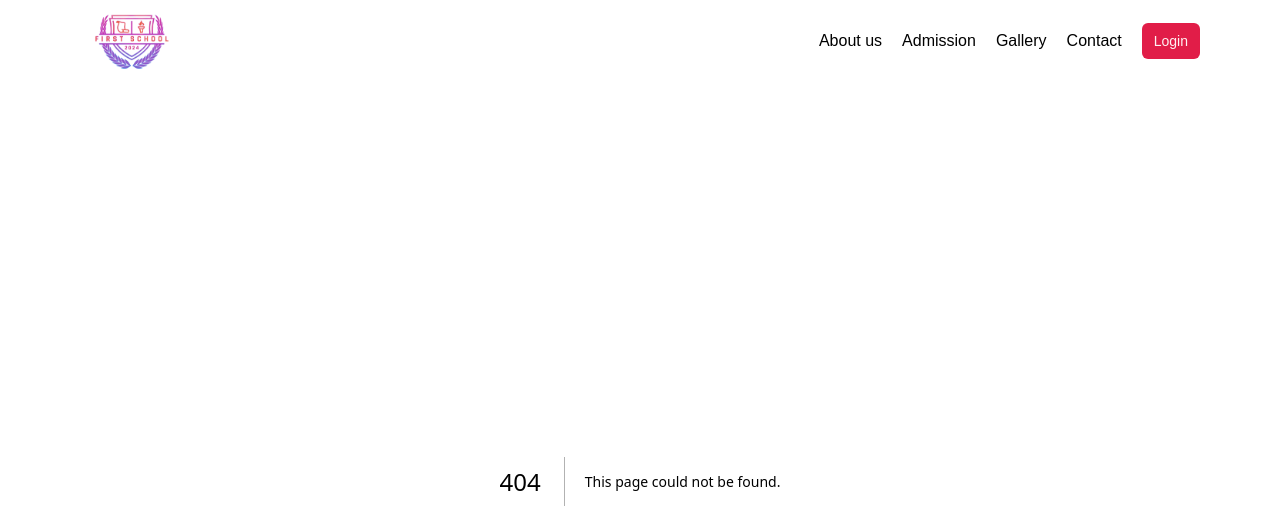
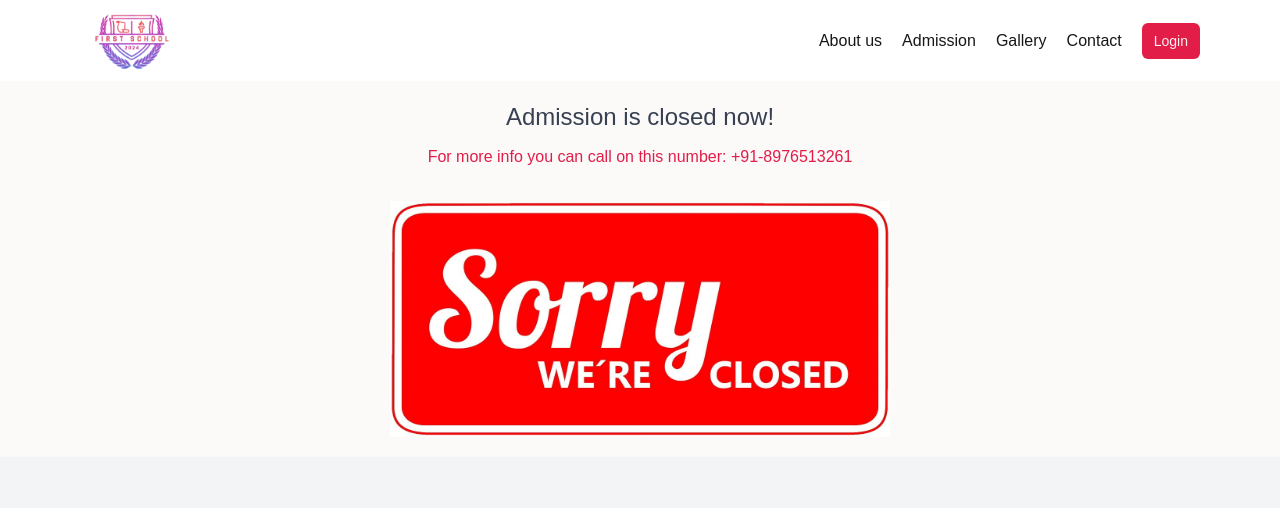
Before and after one commit to umesh37kr/firstschool-ui, a Next.js app: page /admission in a window 1280 px wide. Before the commit this address had no page. Shown: the top 508 px of the page. Built offline with nearby package versions, Linux system fonts and the light colour scheme.

Commit message:
add admission

```diff
--- a/src/app/(home)/page.jsx
+++ b/src/app/(home)/page.jsx
@@ -134,7 +134,7 @@ export default function Home() {
           Here's what Parents said
         </h2>
         <div class="grid grid-cols-1 sm:grid-cols-2 md:grid-cols-3 gap-8 mt-8 max-w-5xl mx-auto">
-          <div class="p-4 shadow-lg rounded-lg text-heading bg-gray-200 hover:bg-gray-300 transition-colors">
+          <div class="p-4 shadow-lg rounded-lg text-heading bg-rose-300 hover:bg-rose-400 transition-colors">
             <p>
               "हमने इस स्कूल को चुनकर सही निर्णय लिया है। यहाँ न केवल पढ़ाई पर
               ध्यान दिया जाता है बल्कि बच्चों के व्यक्तिगत विकास पर भी बहुत
@@ -142,7 +142,7 @@ export default function Home() {
             </p>
             <h3 class="mt-4 font-bold">- पवन कुमार</h3>
           </div>
-          <div class="p-4 shadow-lg rounded-lg text-heading bg-gray-200 hover:bg-gray-300 transition-colors">
+          <div class="p-4 shadow-lg rounded-lg text-heading bg-rose-300 hover:bg-rose-400 transition-colors">
             <p>
               "इस स्कूल में आने के बाद मेरे बच्चे में आत्मविश्वास और अनुशासन में
               बहुत सुधार हुआ है। यहाँ की सुविधाएँ और वातावरण बच्चों के सर्वांगीण
@@ -150,7 +150,7 @@ export default function Home() {
             </p>
             <h3 class="mt-4 font-bold">- अभिषेक मौर्य</h3>
           </div>
-          <div class="p-4 shadow-lg rounded-lg text-heading bg-gray-200 hover:bg-gray-300 transition-colors">
+          <div class="p-4 shadow-lg rounded-lg text-heading bg-rose-300 hover:bg-rose-400 transition-colors">
             <p>
               "स्कूल का शिक्षण स्तर और यहाँ के शिक्षकों की मेहनत काबिल-ए-तारीफ
               है। मेरा बच्चा यहाँ न केवल पढ़ाई में बेहतर कर रहा है, बल्कि अन्य
--- /dev/null
+++ b/src/app/admission/page.jsx
@@ -0,0 +1,27 @@
+import Image from "next/image";
+import React from "react";
+
+const Admissions = () => {
+  return (
+    <>
+      <section>
+        <h1 className="mt-5 text-center text-2xl text-heading">
+          Admission is closed now!
+        </h1>
+        <p className="py-3 text-center text-md text-primary">
+          For more info you can call on this number: +91-8976513261
+        </p>
+        <div className="flex justify-center items-center py-5">
+          <Image
+            src={"/board-closed.jpg"}
+            alt="closed"
+            height={500}
+            width={500}
+          />
+        </div>
+      </section>
+    </>
+  );
+};
+
+export default Admissions;
--- a/src/components/custom/header.jsx
+++ b/src/components/custom/header.jsx
@@ -18,7 +18,7 @@ const Header = () => {
               </Link>
             </li>
             <li>
-              <Link className="hover:text-primary" href="/login">
+              <Link className="hover:text-primary" href="/admission">
                 Admission
               </Link>
             </li>
```
Also changed, not shown: public/board-closed.jpg (added).
